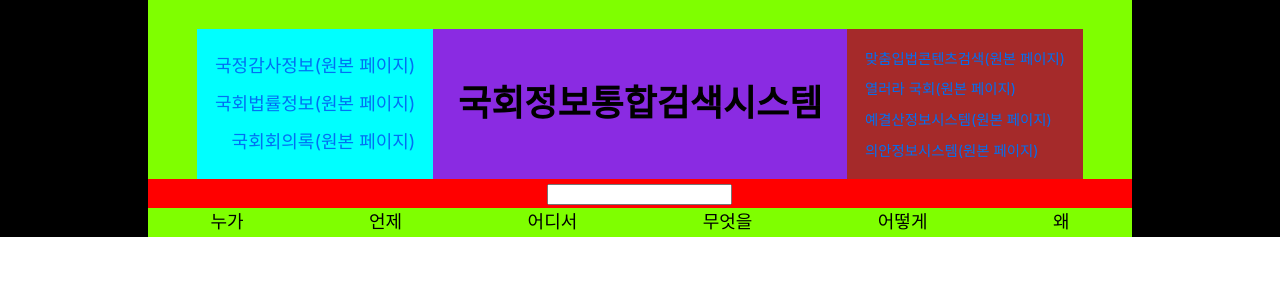
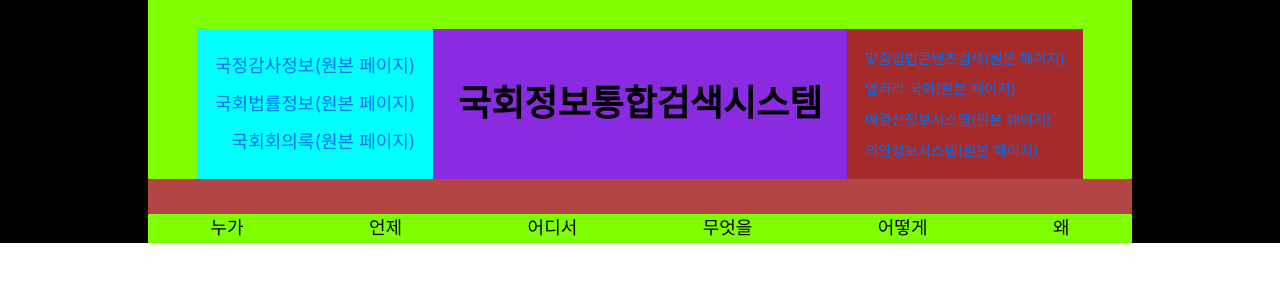
Before and after one commit to YongwoonJang/gyujanggak, a Next.js app in the folder app/national-search-portal/: page / in a window 1280 px wide. Shown: the top 300 px of the page. Built offline with nearby package versions, Linux system fonts and the light colour scheme.

Commit message:
Modify : Apply class style to input tag

```diff
--- a/app/national-search-portal/components/search-form.js
+++ b/app/national-search-portal/components/search-form.js
@@ -11,7 +11,7 @@ export default function Form() {
 
     return (
         <form onSubmit={sendRequestData}>
-            <input id="data" name="data" type="text" autoComplete="data" classname="formStyles.searchInput" required />
+            <input id="data" name="data" type="text" autoComplete="data" className={formStyles.searchInput} required />
             <button style={{display:'none'}} type="submit">검색</button>
         </form>
     )
```
